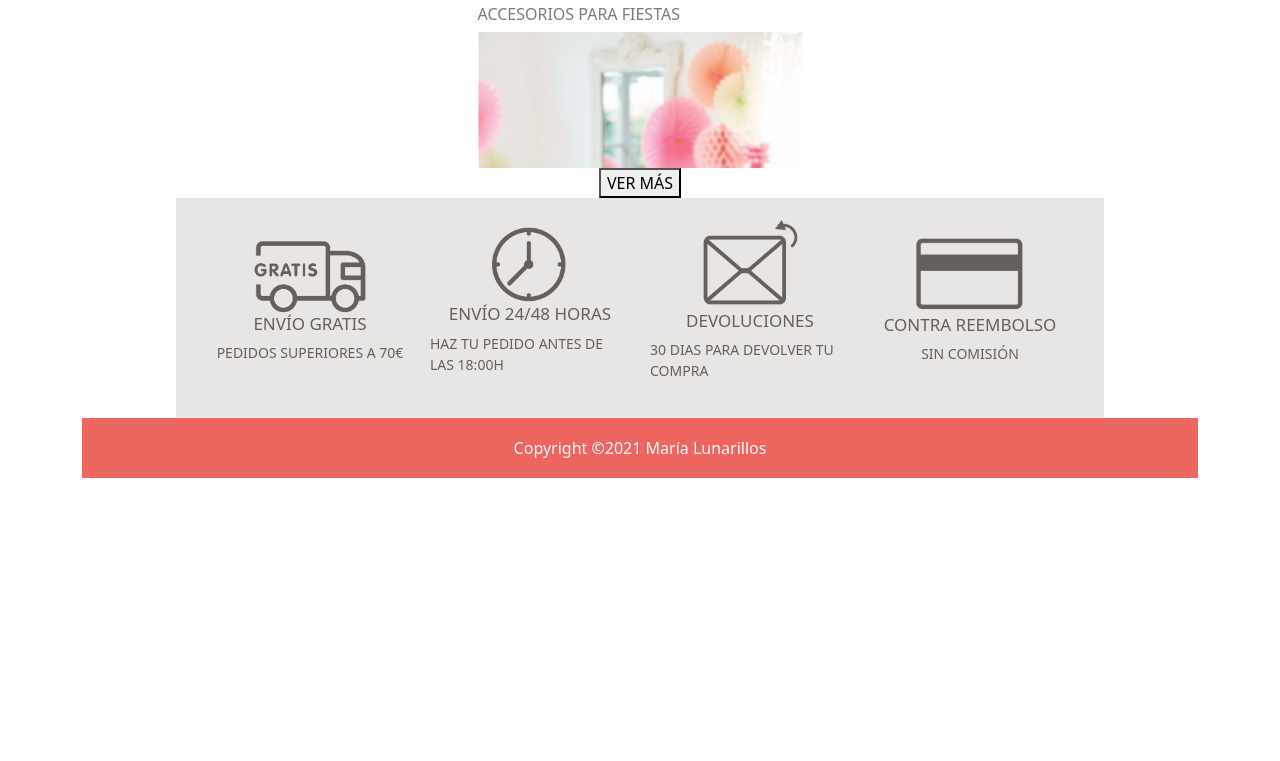
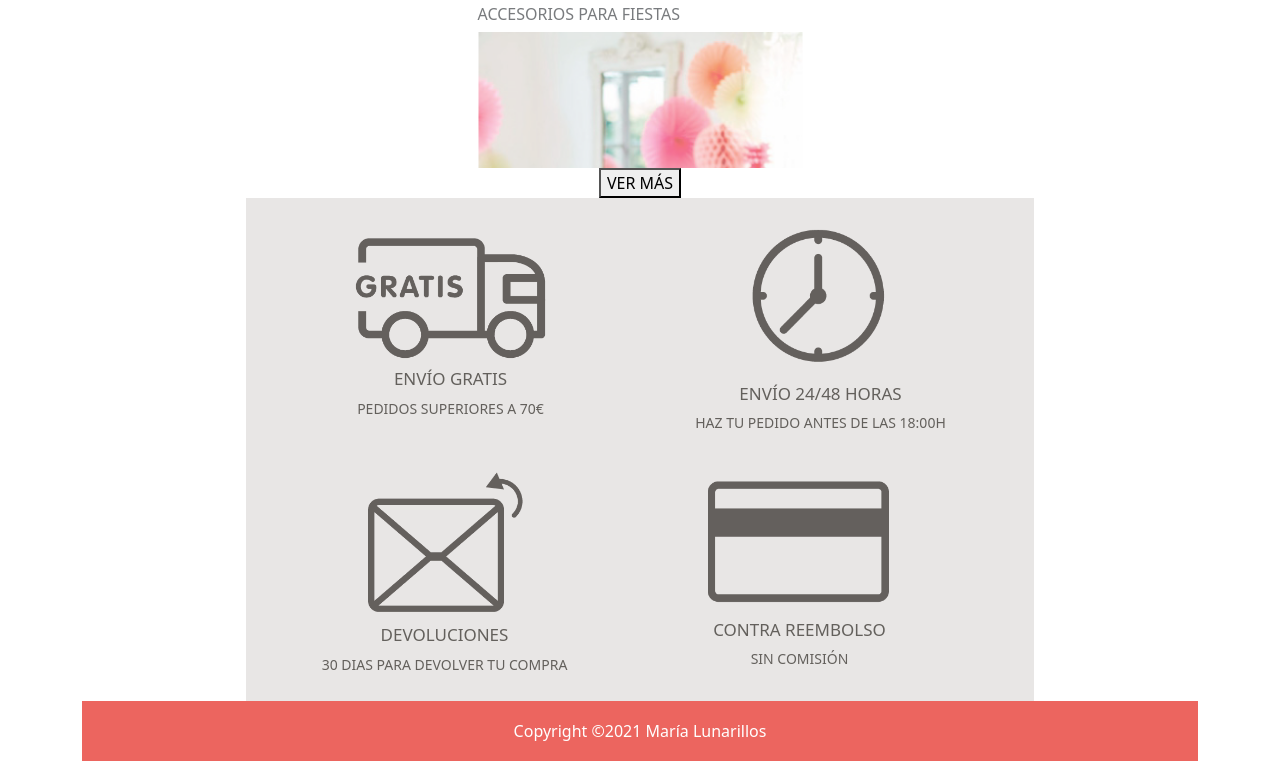
Before and after one commit to JaviFernandezz/W01CHWE-adam-javi, a website: page index.html in a window 1280 px wide. Shown: the part 542-1303 px from the top of the page. Before the commit the page ends 1020 px from the top, so only its background shows below. Drawn offline with nearby package versions, Linux system fonts and the light colour scheme.

Commit message:
align section send info,change size of icons

```diff
--- a/index.html
+++ b/index.html
@@ -112,45 +112,56 @@
           <section>
             <!-----NEW SECTION SEND INFO-->
 
-            <div class="store-elements container">
+            <div class="store-elements container col-12">
+              <section class="store-elements__group col-12">
                 <section class="container__card-delivery">
                   <img
                     class="card-image_delivery"
                     src="images/camion.png"
                     alt="camión con palabra gratis encima"
                   />
+                  <div class="container__card-info">
                     <h3>ENVÍO GRATIS</h3>
                     <p>PEDIDOS SUPERIORES A 70€</p>
+                  </div>
                 </section>
 
                 <section class="container__card-timing">
                   <img
                     class="card-image_timing"
                     src="images/reloj.png"
-                  alt="camión con palabra gratis encima"
+                    alt="reloj"
                   />
+                  <div class="container__card-info">
                     <h3>ENVÍO 24/48 HORAS</h3>
                     <p>HAZ TU PEDIDO ANTES DE LAS 18:00H</p>
+                  </div>
                 </section>
-
+              </section>
+              <section class="store-elements__group col-12">
                 <section class="container__card-devolutions">
                   <img
                     class="card-image_devolutions"
                     src="images/sobre.png"
-                  alt="camión con palabra gratis encima"
+                    alt="sobre con fecha hacia atrás"
                   />
+                  <div class="container__card-info">
                     <h3>DEVOLUCIONES</h3>
                     <p>30 DIAS PARA DEVOLVER TU COMPRA</p>
+                  </div>
                 </section>
 
                 <section class="container__card-repayment">
                   <img
                     class="card-image_repayment"
                     src="images/tarjeta.png"
-                  alt="camión con palabra gratis encima"
+                    alt="tarjeta de crédito"
                   />
+                  <div class="container__card-info">
                     <h3>CONTRA REEMBOLSO</h3>
                     <p>SIN COMISIÓN</p>
+                  </div>
+                </section>
               </section>
             </div>
           </section>
--- a/styles.css
+++ b/styles.css
@@ -85,6 +85,8 @@
   flex-wrap: wrap;
   color: rgb(99 96 92);
   justify-content: center;
+  flex-direction: column;
+  align-items: center;
 }
 
 .store-elements h3 {
@@ -92,13 +94,12 @@
 }
 .store-elements p {
   font-size: 14px;
+  text-align: center;
 }
 
 .container__card-delivery {
   display: flex;
   border: none;
-  width: 200px;
-  height: 200px;
 
   margin: 10px;
   flex-direction: column;
@@ -110,52 +111,65 @@
 .card-image_delivery,
 .card-image_repayment {
   max-width: 60%;
+  margin: 8px;
+}
+
+.container__card-info {
+  display: flex;
+  flex-direction: column;
+  align-items: center;
 }
 
 .card-image_timing {
   max-width: 40%;
+  margin: 17px;
 }
 
 .card-image_devolutions {
   max-width: 50%;
+  margin: 2px;
 }
 
 .container__card-timing {
   display: flex;
   border: none;
-  width: 200px;
-  height: 200px;
+
   margin: 10px;
   flex-direction: column;
   flex-wrap: wrap;
   align-items: center;
-  justify-content: center;
+  justify-content: space-around;
 }
 
 .container__card-devolutions {
   display: flex;
   border: none;
-  width: 200px;
-  height: 200px;
 
   margin: 10px;
   flex-direction: column;
   flex-wrap: wrap;
   align-items: center;
-  justify-content: center;
+  justify-content: flex-start;
 }
 
 .container__card-repayment {
   display: flex;
   border: none;
-  width: 200px;
-  height: 200px;
 
   margin: 10px;
   flex-direction: column;
   flex-wrap: wrap;
   align-items: center;
-  justify-content: center;
+  justify-content: flex-start;
+}
+
+.store-elements-info {
+  display: flex;
+}
+
+.store-elements__group {
+  display: flex;
+  flex-wrap: nowrap;
 }
 
 /* -------------ADAM SECTION -------------------*/
@@ -210,11 +224,12 @@ main img {
   opacity: 0.6;
   display: column;
   align-items: flex-start;
-  width: 162,5px;
-
+  width: 162, 5px;
 }
 
-.image-1, .image-2, .image-3{
+.image-1,
+.image-2,
+.image-3 {
   z-index: 1;
   position: relative;
 }
```
Lines whose indentation alone changed are shown as unchanged.
